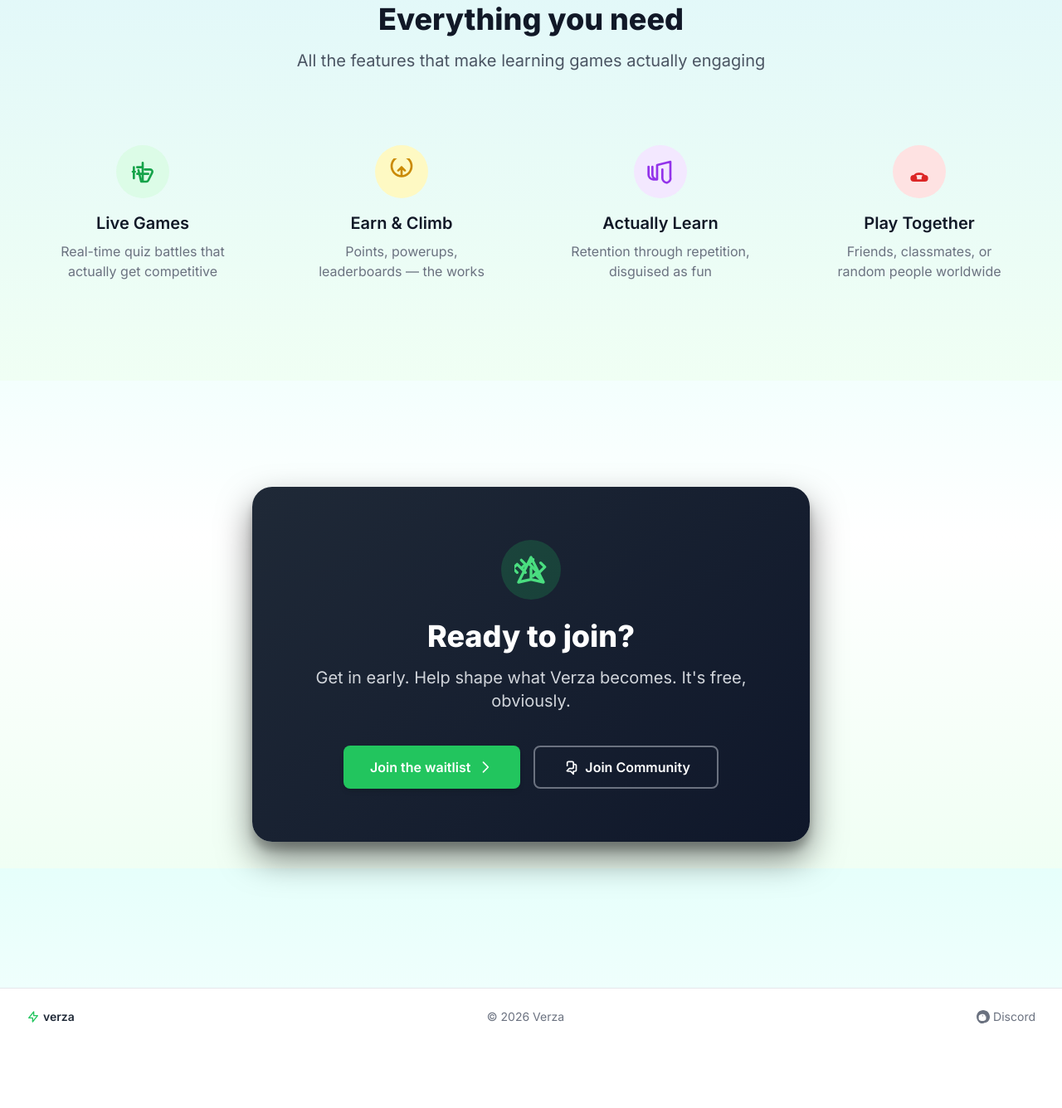
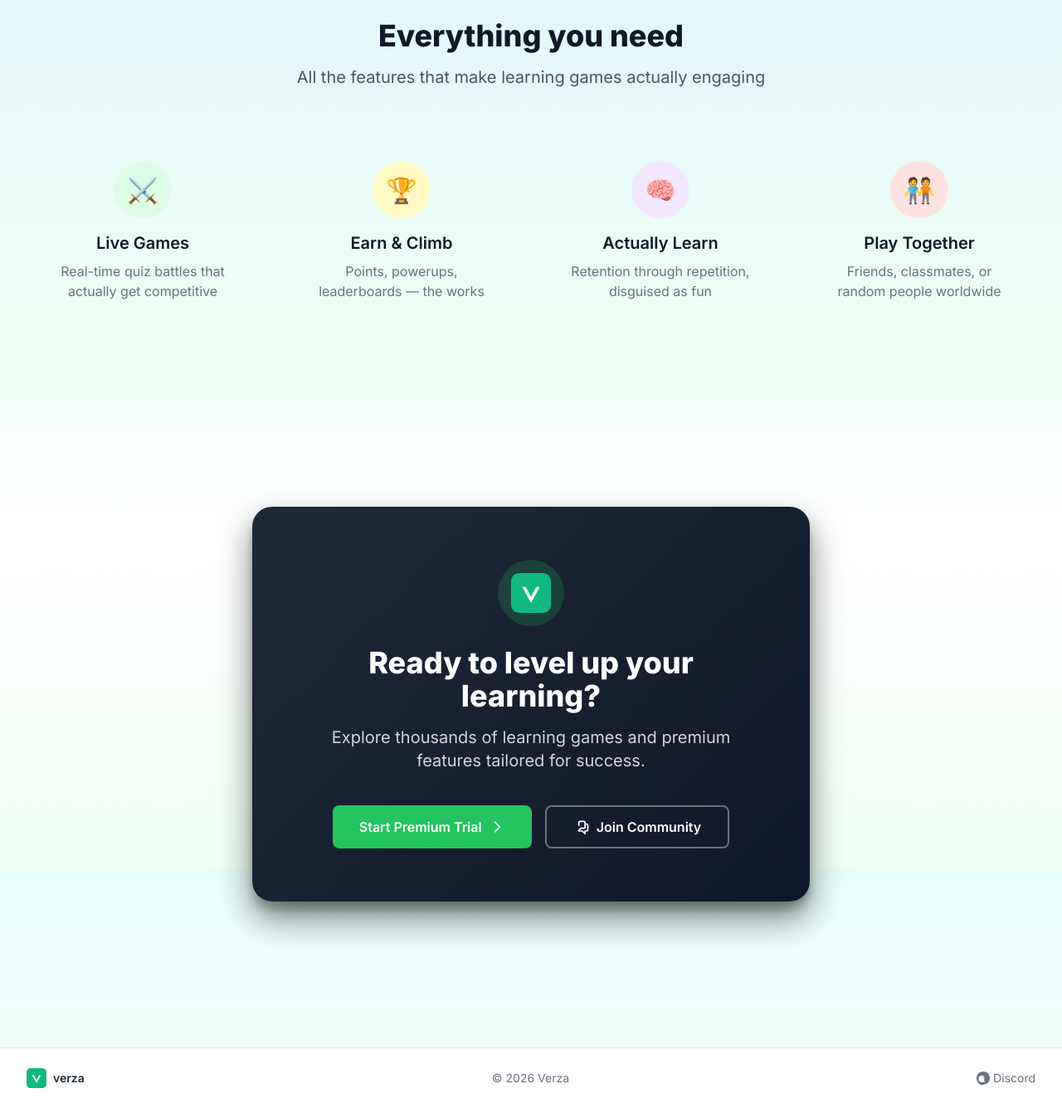
Before and after one commit to VerzaLearn/.com, a plain HTML site: page index.html in a window 1280 px wide. Shown: the part 1353-2689 px from the top of the page at 83% size. Before the commit the page ends 2613 px from the top, so only its background shows below. Drawn offline with nearby package versions, Linux system fonts and the light colour scheme.

Commit message:
Update index.html

```diff
--- a/index.html
+++ b/index.html
@@ -57,6 +57,13 @@
         .live-dot {
             animation: pulse-live 1.5s infinite;
         }
+
+        /* No longer needed since we use SVG with Tailwind sizes, but keeping for reference
+        .verza-logo-header, .verza-logo-footer, .verza-logo-cta {
+            width: auto;
+            height: auto;
+        }
+        */
     </style>
 </head>
 <body class="text-gray-900">
@@ -65,9 +72,13 @@
     <header class="sticky top-0 z-50 bg-white/80 backdrop-blur-sm shadow-sm">
         <div class="max-w-7xl mx-auto px-4 sm:px-6 lg:px-8 py-4 flex justify-between items-center">
             <!-- Logo/Name -->
-            <div class="flex items-center space-x-1">
-                <svg class="w-6 h-6 text-green-500" fill="none" stroke="currentColor" viewBox="0 0 24 24" xmlns="http://www.w3.org/2000/svg">
-                    <path stroke-linecap="round" stroke-linejoin="round" stroke-width="2" d="M13 10V3L4 14h7v7l9-11h-7z"></path>
+            <div class="flex items-center space-x-2">
+                <!-- NEW SVG LOGO: HEADER (32px / w-8 h-8) -->
+                <svg class="w-8 h-8 rounded-full" viewBox="0 0 100 100" fill="none" xmlns="http://www.w3.org/2000/svg">
+                    <!-- Background Circle/Rounded Square (Same as the image) -->
+                    <rect x="0" y="0" width="100" height="100" rx="20" fill="#10B981"/>
+                    <!-- Stylized 'V' (Using path for the geometric look) -->
+                    <path d="M 28 35 L 50 75 L 72 35 L 63 35 L 50 60 L 37 35 Z" fill="white"/>
                 </svg>
                 <span class="text-xl font-bold text-gray-800">verza</span>
             </div>
@@ -106,8 +117,9 @@
                             Join Community
                         </button>
                     </div>
+                    <!-- TEXT CHANGE: Removed statistic to reflect pre-launch status. -->
                     <p class="mt-4 text-sm text-gray-500">
-                        Be first in line when we launch
+                        Verza brings fun and competition to any subject, keeping students engaged and motivated.
                     </p>
                 </div>
 
@@ -118,7 +130,8 @@
                         <!-- Quiz Header -->
                         <div class="flex items-center justify-between border-b pb-3 mb-4">
                             <div class="flex items-center space-x-2">
-                                <svg class="w-6 h-6 text-green-500" fill="none" stroke="currentColor" viewBox="0 0 24 24" xmlns="http://www.w3.org/2000/svg"><path stroke-linecap="round" stroke-linejoin="round" stroke-width="2" d="M9.75 17L9.25 21L13.75 21L14.25 17M12 3v18"></path><path stroke-linecap="round" stroke-linejoin="round" stroke-width="2" d="M12 3l7 7-7 7-7-7 7-7z"></path></svg>
+                                <!-- QUIZ CARD ICON REMAINS 🎮 (Game controller) -->
+                                <span class="text-lg text-green-500" role="img" aria-label="Game controller">🎮</span>
                                 <span class="text-sm font-semibold">Science Battle</span>
                                 <span class="text-xs text-gray-500">24 players • Q7/15</span>
                             </div>
@@ -245,8 +258,9 @@
 
                     <!-- Feature Card 1: Live Games (Green) -->
                     <div class="p-6 rounded-xl">
-                        <div class="inline-flex p-4 rounded-full bg-green-100 text-green-600">
-                            <svg class="w-8 h-8" fill="none" stroke="currentColor" viewBox="0 0 24 24" xmlns="http://www.w3.org/2000/svg"><path stroke-linecap="round" stroke-linejoin="round" stroke-width="2" d="M14 10h4.764a2 2 0 011.789 2.894l-3.5 7A2 2 0 0115.263 21h-4.63l-2.5-10.5M4 8v10M17 14h-4M7 8h4M7 14h4M12 4v16M3 12h2"></path></svg>
+                        <div class="inline-flex p-4 rounded-full bg-green-100">
+                            <!-- ICON REMAINS ⚔️ (Crossed Swords for "battles") -->
+                            <span class="text-3xl" role="img" aria-label="Crossed Swords">⚔️</span>
                         </div>
                         <h3 class="mt-4 text-xl font-semibold text-gray-900">Live Games</h3>
                         <p class="mt-2 text-gray-500">
@@ -256,8 +270,9 @@
 
                     <!-- Feature Card 2: Earn & Climb (Orange) -->
                     <div class="p-6 rounded-xl">
-                        <div class="inline-flex p-4 rounded-full bg-yellow-100 text-yellow-600">
-                            <svg class="w-8 h-8" fill="none" stroke="currentColor" viewBox="0 0 24 24" xmlns="http://www.w3.org/2000/svg"><path stroke-linecap="round" stroke-linejoin="round" stroke-width="2" d="M9 11l3-3m0 0l3 3m-3-3v8m0 0a9 9 0 110-18 9 9 0 010 18z"></path></svg>
+                        <div class="inline-flex p-4 rounded-full bg-yellow-100">
+                            <!-- ICON REMAINS 🏆 (Trophy for "leaderboards") -->
+                            <span class="text-3xl" role="img" aria-label="Trophy">🏆</span>
                         </div>
                         <h3 class="mt-4 text-xl font-semibold text-gray-900">Earn & Climb</h3>
                         <p class="mt-2 text-gray-500">
@@ -267,8 +282,9 @@
 
                     <!-- Feature Card 3: Actually Learn (Purple) -->
                     <div class="p-6 rounded-xl">
-                        <div class="inline-flex p-4 rounded-full bg-purple-100 text-purple-600">
-                            <svg class="w-8 h-8" fill="none" stroke="currentColor" viewBox="0 0 24 24" xmlns="http://www.w3.org/2000/svg"><path stroke-linecap="round" stroke-linejoin="round" stroke-width="2" d="M9 19V6l12-3v13.75A4.25 4.25 0 0118 22c-2.347 0-4.25-1.903-4.25-4.25V10M9 19c-2.347 0-4.25-1.903-4.25-4.25V7.5M9 19H5.5c-2.347 0-4.25-1.903-4.25-4.25V7.5"></path></svg>
+                        <div class="inline-flex p-4 rounded-full bg-purple-100">
+                            <!-- ICON REMAINS 🧠 (Brain for "Retention/Learn") -->
+                            <span class="text-3xl" role="img" aria-label="Brain">🧠</span>
                         </div>
                         <h3 class="mt-4 text-xl font-semibold text-gray-900">Actually Learn</h3>
                         <p class="mt-2 text-gray-500">
@@ -278,8 +294,9 @@
 
                     <!-- Feature Card 4: Play Together (Red) -->
                     <div class="p-6 rounded-xl">
-                        <div class="inline-flex p-4 rounded-full bg-red-100 text-red-600">
-                            <svg class="w-8 h-8" fill="none" stroke="currentColor" viewBox="0 0 24 24" xmlns="http://www.w3.org/2000/svg"><path stroke-linecap="round" stroke-linejoin="round" stroke-width="2" d="M17 20h-5m-5 0h10m-10 0v-2a4 4 0 014-4h2a4 4 0 014 4v2m-10 0v-2a4 4 0 014-4h2a4 4 0 014 4v2m-10 0a2 2 0 100-4 2 2 0 000 4zm10 0a2 2 0 100-4 2 2 0 000 4z"></path></svg>
+                        <div class="inline-flex p-4 rounded-full bg-red-100">
+                            <!-- ICON REMAINS 🧑‍🤝‍🧑 (People holding hands for "Play Together/Friends") -->
+                            <span class="text-3xl" role="img" aria-label="Two People Holding Hands">🧑‍🤝‍🧑</span>
                         </div>
                         <h3 class="mt-4 text-xl font-semibold text-gray-900">Play Together</h3>
                         <p class="mt-2 text-gray-500">
@@ -296,21 +313,29 @@
 
                 <div class="dark-card-gradient text-white p-12 sm:p-16 rounded-3xl w-full max-w-2xl text-center">
 
-                    <!-- Rocket Icon -->
-                    <div class="inline-flex p-4 rounded-full bg-green-500/20 text-green-400 mb-6">
-                        <svg class="w-10 h-10" fill="none" stroke="currentColor" viewBox="0 0 24 24" xmlns="http://www.w3.org/2000/svg"><path stroke-linecap="round" stroke-linejoin="round" stroke-width="2" d="M13.5 4.5l-3 3 6 6-3 3M19 19l-3-3 6-6-3-3M5 5l3 3m-3 3l3-3m-3 3l3 3m-3-3l3-3m-3 3l-3-3m-3 3l3-3m-3 3l3 3m-3-3l-3-3"></path><path stroke-linecap="round" stroke-linejoin="round" stroke-width="2" d="M12 19l9 2-9-18-9 18 9-2zm0 0v-8"></path></svg>
+                    <!-- Logo Icon for CTA -->
+                    <div class="inline-flex p-4 rounded-full bg-green-500/20 mb-6">
+                        <!-- NEW SVG LOGO: CTA (48px / w-12 h-12) -->
+                        <svg class="w-12 h-12" viewBox="0 0 100 100" fill="none" xmlns="http://www.w3.org/2000/svg">
+                            <!-- Background Circle/Rounded Square (Same as the image) -->
+                            <rect x="0" y="0" width="100" height="100" rx="20" fill="#10B981"/>
+                            <!-- Stylized 'V' (Using path for the geometric look) -->
+                            <path d="M 28 35 L 50 75 L 72 35 L 63 35 L 50 60 L 37 35 Z" fill="white"/>
+                        </svg>
                     </div>
 
                     <h2 class="text-4xl font-extrabold">
-                        Ready to join?
+                        Ready to level up your learning?
                     </h2>
+                    <!-- TEXT CHANGE: Updated description to reflect a paid/active product -->
                     <p class="mt-4 text-xl text-gray-300">
-                        Get in early. Help shape what Verza becomes. It's free, obviously.
+                        Explore thousands of learning games and premium features tailored for success.
                     </p>
 
                     <div class="mt-10 flex flex-col sm:flex-row space-y-4 sm:space-y-0 sm:space-x-4 justify-center">
+                        <!-- BUTTON CHANGE: Updated text from "Join the waitlist" to "Start Premium Trial" -->
                         <button class="bg-green-500 text-white font-semibold py-3 px-8 rounded-lg hover:bg-green-600 transition duration-150 shadow-md flex items-center justify-center">
-                            Join the waitlist
+                            Start Premium Trial
                             <svg class="ml-2 w-5 h-5" fill="none" stroke="currentColor" viewBox="0 0 24 24" xmlns="http://www.w3.org/2000/svg"><path stroke-linecap="round" stroke-linejoin="round" stroke-width="2" d="M9 5l7 7-7 7"></path></svg>
                         </button>
                         <button class="bg-transparent text-white border-2 border-gray-500 font-semibold py-3 px-8 rounded-lg hover:bg-gray-700 transition duration-150 flex items-center justify-center">
@@ -329,9 +354,13 @@
     <footer class="bg-white border-t border-gray-200 mt-12 py-6">
         <div class="max-w-7xl mx-auto px-4 sm:px-6 lg:px-8 flex justify-between items-center text-sm text-gray-500">
             <!-- Left: Logo -->
-            <div class="flex items-center space-x-1">
-                <svg class="w-4 h-4 text-green-500" fill="none" stroke="currentColor" viewBox="0 0 24 24" xmlns="http://www.w3.org/2000/svg">
-                    <path stroke-linecap="round" stroke-linejoin="round" stroke-width="2" d="M13 10V3L4 14h7v7l9-11h-7z"></path>
+            <div class="flex items-center space-x-2">
+                <!-- NEW SVG LOGO: FOOTER (24px / w-6 h-6) -->
+                <svg class="w-6 h-6" viewBox="0 0 100 100" fill="none" xmlns="http://www.w3.org/2000/svg">
+                    <!-- Background Circle/Rounded Square (Same as the image) -->
+                    <rect x="0" y="0" width="100" height="100" rx="20" fill="#10B981"/>
+                    <!-- Stylized 'V' (Using path for the geometric look) -->
+                    <path d="M 28 35 L 50 75 L 72 35 L 63 35 L 50 60 L 37 35 Z" fill="white"/>
                 </svg>
                 <span class="font-semibold text-gray-800">verza</span>
             </div>
@@ -343,7 +372,8 @@
 
             <!-- Right: Discord Link -->
             <div class="flex items-center space-x-1">
-                <svg class="w-4 h-4" fill="currentColor" viewBox="0 0 24 24" xmlns="http://www.w3.org/2000/svg"><path d="M12 0C5.372 0 0 5.372 0 12c0 6.012 4.093 11.054 9.626 12.748L12 24l2.374-1.252C19.907 23.054 24 17.925 24 12c0-6.628-5.372-12-12-12zm4.332 17.587c-.66.67-1.493 1.168-2.424 1.488-1.077.36-2.196.536-3.328.536-1.132 0-2.251-.176-3.328-.536-.931-.32-1.764-.818-2.424-1.488-.046-.046-.088-.093-.13-.142-.518-.588-.737-1.39-.737-2.186v-3.737c0-.796.219-1.598.737-2.186.042-.049.084-.096.13-.142.66-.67 1.493-1.168 2.424-1.488 1.077-.36 2.196-.536 3.328-.536 1.132 0 2.251.176 3.328.536.931.32 1.764.818 2.424 1.488.046.046.088.093.13.142.518.588.737 1.39.737 2.186v3.737c0 .796-.219 1.598-.737 2.186-.042.049-.084.096-.13.142zm-5.187-8.381c-.55 0-1.002.454-1.002 1.002 0 .55.454 1.002 1.002 1.002.55 0 1.002-.454 1.002-1.002 0-.55-.454-1.002-1.002-1.002zm5.187 0c-.55 0-1.002.454-1.002 1.002 0 .55.454 1.002 1.002 1.002.55 0 1.002-.454 1.002-1.002 0-.55-.454-1.002-1.002-1.002z"/></svg>
+                <!-- DISCORD ICON RETAINED (Since it's a known logo) -->
+                <svg class="w-4 h-4" fill="currentColor" viewBox="0 0 24 24" xmlns="http://www.w3.org/2000/svg"><path d="M12 0C5.372 0 0 5.372 0 12c0 6.012 4.093 11.054 9.626 12.748L12 24l2.374-1.252C19.907 23.054 24 17.925 24 12c0-6.628-5.372-12-12-12zm4.332 17.587c-.66.67-1.493 1.168-2.424 1.488-1.077.36-2.196.536-3.328.536-1.132 0-2.251-.176-3.328-.536-.931-.32-1.764-.818-2.424-1.488-.046-.046-.088-.093-.13-.142-.518-.588-.737-1.39-.737-2.186v-3.737c0-.796.219-1.598.737-2.186.042-.049.084-.096.13-.142.66-.67 1.493-1.168 2.424-1.488 1.077-.36 2.196-.536 3.328-.536.931.32 1.764.818 2.424 1.488.046.046.088.093.13.142.518.588.737 1.39.737 2.186v3.737c0 .796-.219 1.598-.737 2.186-.042.049-.084.096-.13.142zm-5.187-8.381c-.55 0-1.002.454-1.002 1.002 0 .55.454 1.002 1.002 1.002.55 0 1.002-.454 1.002-1.002 0-.55-.454-1.002-1.002-1.002zm5.187 0c-.55 0-1.002.454-1.002 1.002 0 .55.454 1.002 1.002 1.002.55 0 1.002-.454 1.002-1.002 0-.55-.454-1.002-1.002-1.002z"/></svg>
                 <span>Discord</span>
             </div>
         </div>
```
